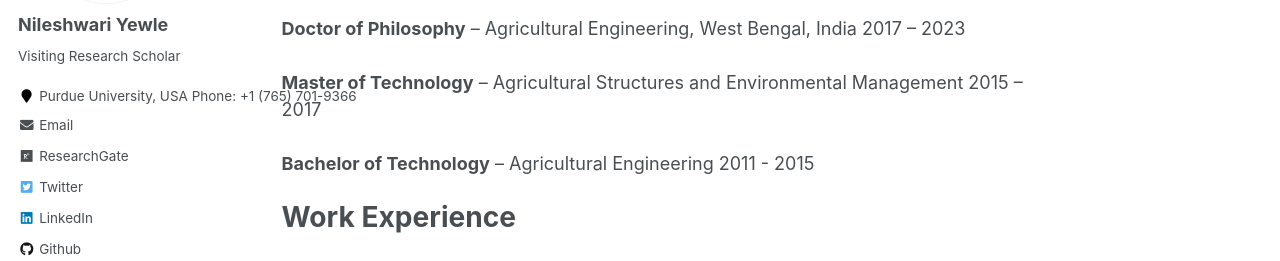
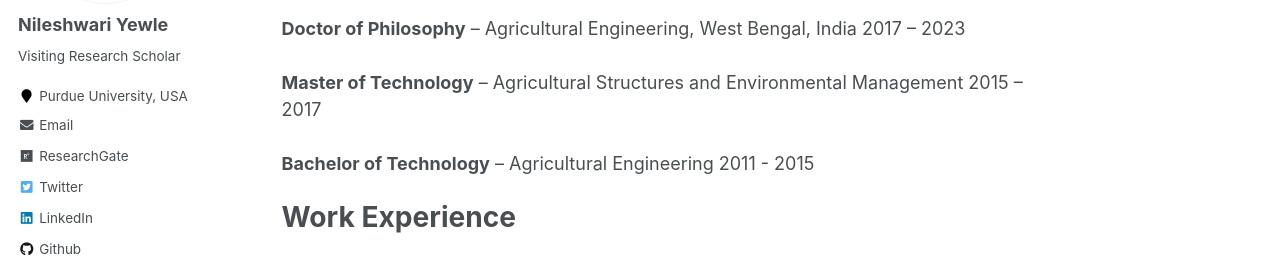
Before and after one commit to niluyewle/Myportfolio, a Jekyll site: the page built from _pages/about.md, in a window 1280 px wide. Shown: the part 324-585 px from the top of the page. Built offline with Jekyll 4.4.1, drawn with Linux system fonts in a browser that asks for light colours; some web fonts are replaced.

Commit message:
Update _config.yml

```diff
--- a/_config.yml
+++ b/_config.yml
@@ -83,7 +83,7 @@ author:
   name             : "Nileshwari Yewle"
   avatar           : "Nilu.JPG"
   bio              : "Visiting Research Scholar"
-  location         : "Purdue University, USA Phone: +1 (765) 701-9366"
+  location         : "Purdue University, USA "
   employer         : #" Dept. of Biosystems Engineering & Soil Science, The University of Tennessee, Knoxville, TN"
   pubmed           : #"https://www.ncbi.nlm.nih.gov/pubmed/?term=john+snow"
   googlescholar    : "https://scholar.google.com/citations?user=OaemW64AAAAJ&hl=en"
```
